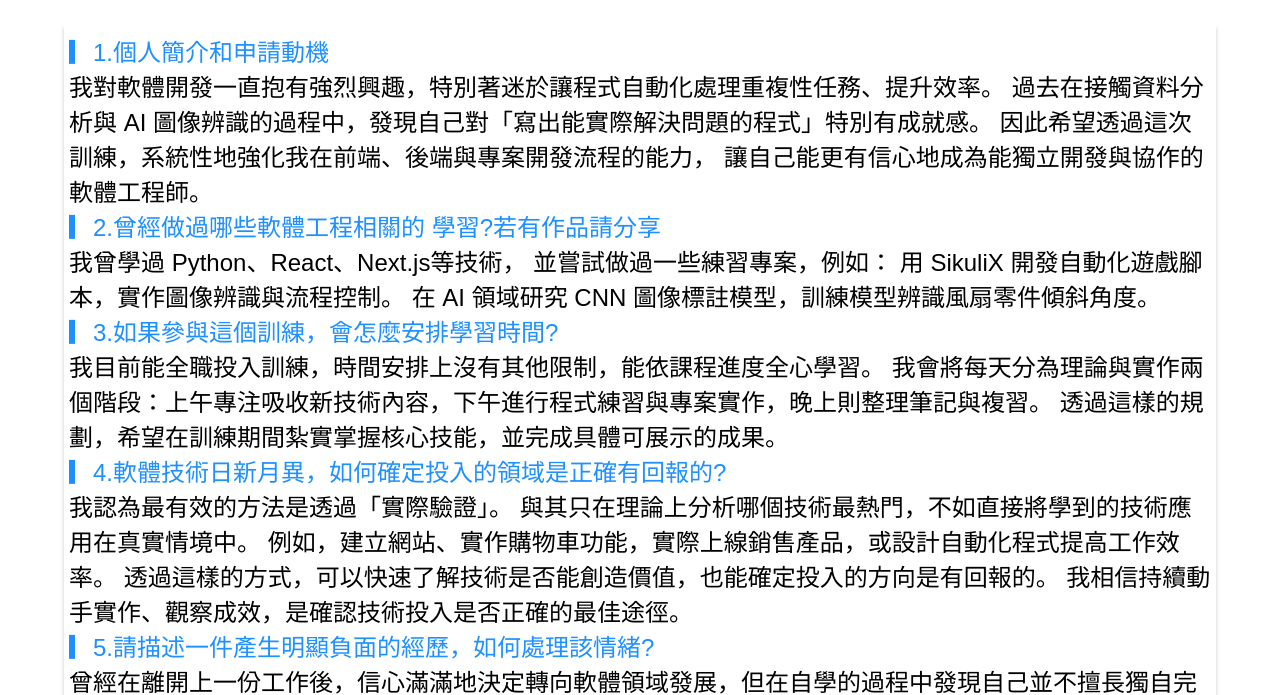
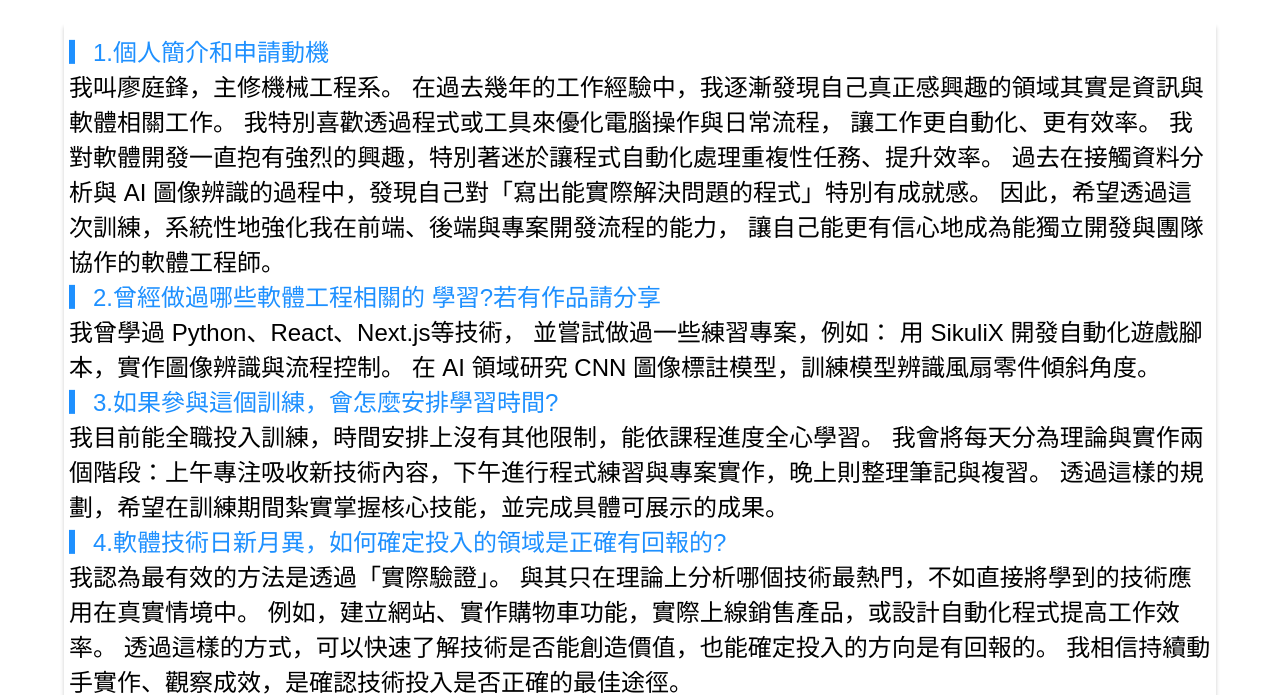
Before and after one commit to storysky0610/7th_Pengpai_Course.io, a plain HTML site: page index.html in a window 1280 px wide. Shown: the part 103-798 px from the top of the page. Drawn offline with Linux system fonts and the light colour scheme.

Commit message:
Update index.html

```diff
--- a/index.html
+++ b/index.html
@@ -13,10 +13,15 @@
     <div class="section">
         <ul class="section_box">
             <li>▎1.個人簡介和申請動機</li>
-            <p>我對軟體開發一直抱有強烈興趣，特別著迷於讓程式自動化處理重複性任務、提升效率。
+            <p>我叫廖庭鋒，主修機械工程系。
+                在過去幾年的工作經驗中，我逐漸發現自己真正感興趣的領域其實是資訊與軟體相關工作。
+                我特別喜歡透過程式或工具來優化電腦操作與日常流程，
+                讓工作更自動化、更有效率。
+
+                我對軟體開發一直抱有強烈的興趣，特別著迷於讓程式自動化處理重複性任務、提升效率。
                 過去在接觸資料分析與 AI 圖像辨識的過程中，發現自己對「寫出能實際解決問題的程式」特別有成就感。
-                因此希望透過這次訓練，系統性地強化我在前端、後端與專案開發流程的能力，
-                讓自己能更有信心地成為能獨立開發與協作的軟體工程師。</p>
+                因此，希望透過這次訓練，系統性地強化我在前端、後端與專案開發流程的能力，
+                讓自己能更有信心地成為能獨立開發與團隊協作的軟體工程師。</p>
             <li>▎2.曾經做過哪些軟體工程相關的 學習?若有作品請分享</li>
             <p>
                 我曾學過 Python、React、Next.js等技術，
```
